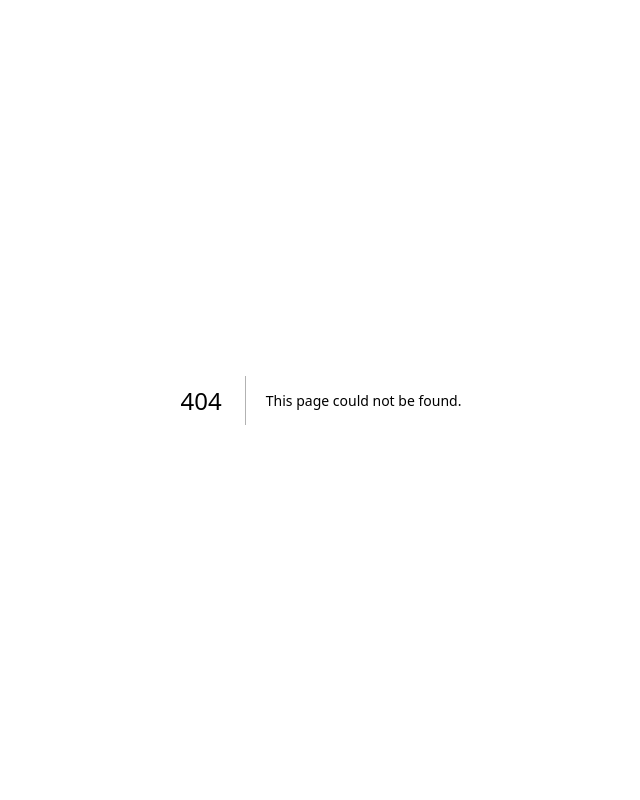
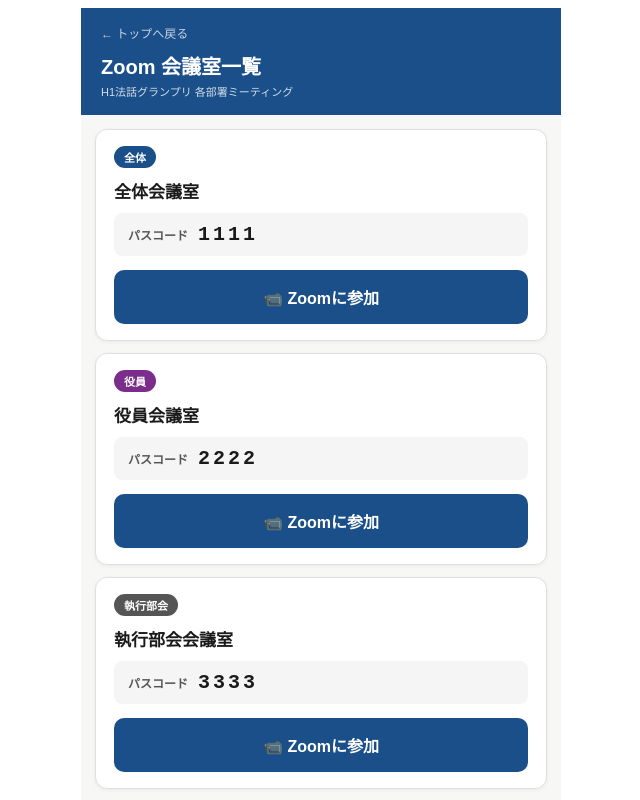
Before and after one commit to k2kstudiojapan-tech/h1-hub, a Next.js app: page /zoom in a window 1280 px wide. Before the commit this address had no page. Shown: the top 800 px of the page, without its empty margins (319-959 px from the left). Built offline with nearby package versions, Linux system fonts and the light colour scheme.

Commit message:
update zoom room urls and add zoom button to header

```diff
--- a/pages/index.js
+++ b/pages/index.js
@@ -35,6 +35,7 @@
           <a href={DRIVE_URL} target="_blank" rel="noopener noreferrer" style={styles.driveBtn}>
             📁 Drive
           </a>
+          <Link href="/zoom" style={styles.zoomBtn}>📹 Zoom</Link>
           <Link href="/admin" style={styles.postBtn}>投稿</Link>
         </div>
       </div>
@@ -87,6 +88,11 @@
     padding: '8px 13px', borderRadius: 8, textDecoration: 'none', border: '1px solid rgba(255,255,255,0.3)',
     whiteSpace: 'nowrap',
   },
+  zoomBtn: {
+    background: 'rgba(255,255,255,0.15)', color: 'white', fontSize: 13, fontWeight: 600,
+    padding: '8px 13px', borderRadius: 8, textDecoration: 'none', border: '1px solid rgba(255,255,255,0.3)',
+    whiteSpace: 'nowrap',
+  },
   postBtn: {
     background: 'white', color: C.accent, fontSize: 13, fontWeight: 700,
     padding: '8px 13px', borderRadius: 8, textDecoration: 'none', whiteSpace: 'nowrap',
--- /dev/null
+++ b/pages/zoom.js
@@ -0,0 +1,81 @@
+import Link from 'next/link';
+
+const ROOMS = [
+  { id: 1, department: '全体',       passcode: '1111', url: 'https://us02web.zoom.us/j/86395338905?pwd=nrvPnQRH2KaL0lW1AXPutAkM2pue6A.1' },
+  { id: 2, department: '役員',       passcode: '2222', url: 'https://us02web.zoom.us/j/83863635589?pwd=H8RAOsEsqsk5pgzbQNbJRsvnJgpuJb.1' },
+  { id: 3, department: '執行部会',   passcode: '3333', url: 'https://us02web.zoom.us/j/89397572415?pwd=hfEHX9kkvH2BkQVtFxh7whZmcZOfuI.1' },
+  { id: 4, department: '開発',       passcode: '4444', url: 'https://us02web.zoom.us/j/88457604930?pwd=iTbIb9JMyZt2lcveeYsaYeOtkJowNa.1' },
+  { id: 5, department: '運営',       passcode: '5555', url: 'https://us02web.zoom.us/j/89970981219?pwd=2xP9LwwibR2NLnHoeOfhbzSEiCoLBJ.1' },
+  { id: 6, department: 'SNS・企業連携', passcode: '6666', url: 'https://us02web.zoom.us/j/85342110171?pwd=oTwFt8QQebmLBix0rlyMmaIZUPEtlD.1' },
+];
+
+const DEPT_COLORS = {
+  '全体':      '#1a4f8a',
+  '役員':      '#7b2d8b',
+  '執行部':    '#1565c0',
+  '開発':      '#6a1b9a',
+  '運営':      '#2e7d32',
+  'SNS・企業連携': '#e65100',
+};
+
+export default function Zoom() {
+  return (
+    <div style={styles.page}>
+      <div style={styles.header}>
+        <Link href="/" style={styles.backLink}>← トップへ戻る</Link>
+        <div style={styles.headerTitle}>Zoom 会議室一覧</div>
+        <div style={styles.headerSub}>H1法話グランプリ 各部署ミーティング</div>
+      </div>
+
+      <div style={styles.body}>
+        {ROOMS.map(room => (
+          <div key={room.id} style={styles.card}>
+            <div style={styles.cardTop}>
+              <span style={{ ...styles.deptBadge, background: DEPT_COLORS[room.department] || '#555' }}>
+                {room.department}
+              </span>
+            </div>
+            <div style={styles.cardTitle}>{room.department}会議室</div>
+            <div style={styles.passcodeRow}>
+              <span style={styles.passcodeLabel}>パスコード</span>
+              <span style={styles.passcode}>{room.passcode}</span>
+            </div>
+            <a href={room.url} target="_blank" rel="noopener noreferrer" style={styles.joinBtn}>
+              📹 Zoomに参加
+            </a>
+          </div>
+        ))}
+      </div>
+    </div>
+  );
+}
+
+const C = { accent: '#1a4f8a', text: '#1a1a1a', sub: '#555', border: '#e0e0e0', bg: '#f7f7f5' };
+const styles = {
+  page: { maxWidth: 480, margin: '0 auto', minHeight: '100vh', background: C.bg, fontFamily: 'sans-serif' },
+  header: { background: C.accent, color: 'white', padding: '16px 20px' },
+  backLink: { display: 'inline-block', color: 'rgba(255,255,255,0.75)', fontSize: 12, textDecoration: 'none', marginBottom: 10 },
+  headerTitle: { fontSize: 20, fontWeight: 700 },
+  headerSub: { fontSize: 11, opacity: 0.8, marginTop: 3 },
+  body: { padding: '14px 14px', display: 'flex', flexDirection: 'column', gap: 12 },
+  card: {
+    background: 'white', borderRadius: 12, padding: '16px 18px',
+    border: `1px solid ${C.border}`, boxShadow: '0 1px 4px rgba(0,0,0,0.06)',
+    display: 'flex', flexDirection: 'column', gap: 10,
+  },
+  cardTop: { display: 'flex', alignItems: 'center' },
+  deptBadge: {
+    fontSize: 11, fontWeight: 700, color: 'white',
+    padding: '3px 10px', borderRadius: 20,
+  },
+  cardTitle: { fontSize: 17, fontWeight: 700, color: C.text },
+  passcodeRow: { display: 'flex', alignItems: 'center', gap: 10, background: '#f5f5f5', borderRadius: 8, padding: '10px 14px' },
+  passcodeLabel: { fontSize: 12, color: C.sub, fontWeight: 600 },
+  passcode: { fontSize: 20, fontWeight: 700, color: C.text, letterSpacing: '0.15em', fontFamily: 'monospace' },
+  joinBtn: {
+    display: 'block', textAlign: 'center', textDecoration: 'none',
+    background: C.accent, color: 'white',
+    fontSize: 16, fontWeight: 700, padding: '15px 0',
+    borderRadius: 10, marginTop: 4,
+  },
+};
```
